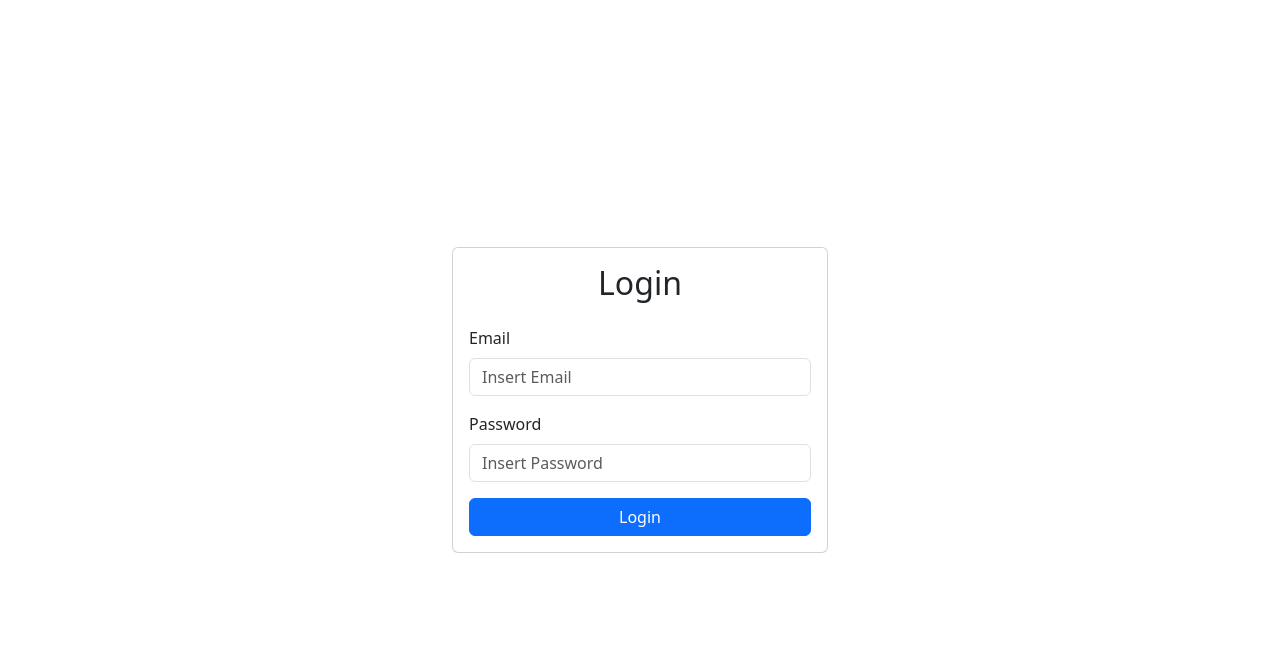
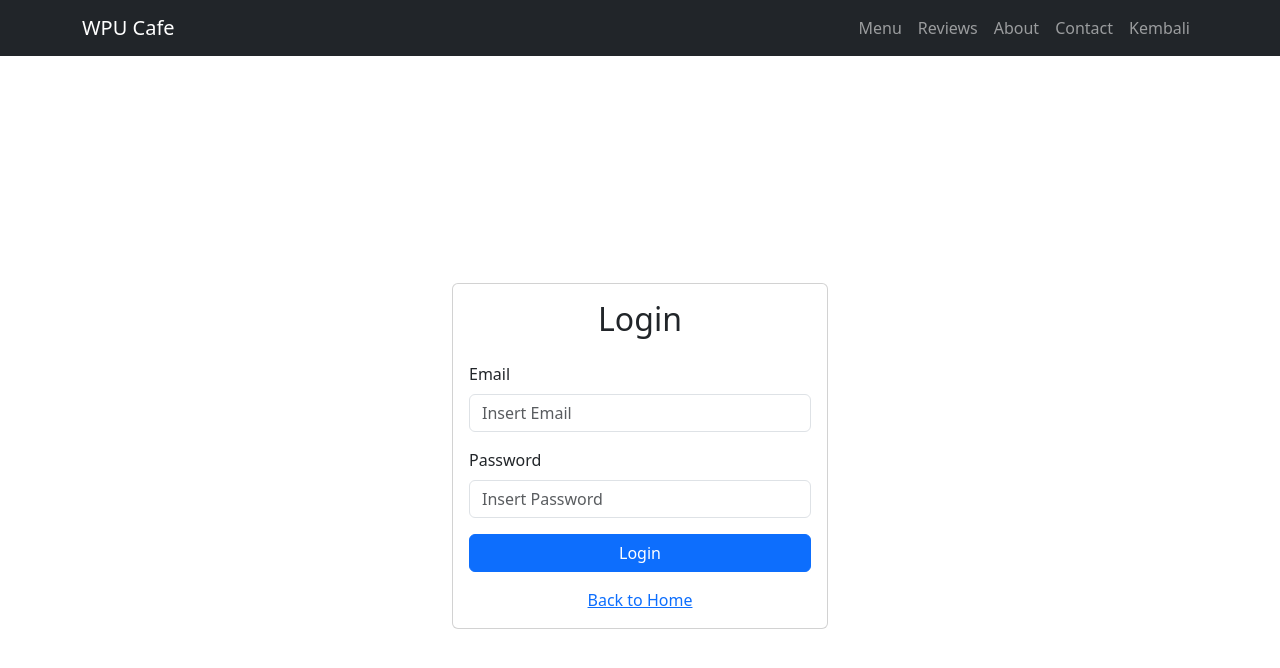
Before and after one commit to sopianJR/wpu-cafe, a React (Vite) app: page /login in a window 1280 px wide. Shown: the top 668 px of the page. Built offline with nearby package versions, Linux system fonts and the light colour scheme; no server answers.

Commit message:
add header on login page

```diff
--- a/src/components/pages/Login/Login.tsx
+++ b/src/components/pages/Login/Login.tsx
@@ -1,6 +1,6 @@
 import { FormEvent, useState } from 'react';
-import { Form, Button, Container, Row, Col, Card, Alert } from 'react-bootstrap';
-import { useNavigate } from 'react-router-dom';
+import { Form, Button, Container, Row, Col, Card, Alert, Navbar, Nav} from 'react-bootstrap';
+import { Link, useNavigate } from 'react-router-dom';
 import { setLocalStorage } from '../../../utils/storage';
 import { login } from '../../../services/auth.service';
 
@@ -26,6 +26,23 @@
     };
 
     return (
+        <>
+        {/* Navbar Section */}
+        <Navbar bg="dark" variant="dark" expand="lg" sticky="top">
+            <Container>
+                <Navbar.Brand as={Link} to="/">WPU Cafe</Navbar.Brand>
+                <Navbar.Toggle aria-controls="basic-navbar-nav" />
+                <Navbar.Collapse id="basic-navbar-nav">
+                    <Nav className="ms-auto">
+                        <Nav.Link as={Link} to="/#menu">Menu</Nav.Link>
+                        <Nav.Link as={Link} to="/#reviews">Reviews</Nav.Link>
+                        <Nav.Link as={Link} to="/#about">About</Nav.Link>
+                        <Nav.Link as={Link} to="/#contact">Contact</Nav.Link>
+                        <Nav.Link as={Link} to="/">Kembali</Nav.Link>
+                    </Nav>
+                </Navbar.Collapse>
+            </Container>
+        </Navbar>
         <Container className="d-flex align-items-center justify-content-center" style={{ minHeight: '100vh' }}>
             <Row className="w-100" style={{ maxWidth: '400px' }}>
                 <Col>
@@ -45,12 +62,18 @@
                                 <Button variant="primary" type="submit" className="w-100">
                                     Login
                                 </Button>
+
                             </Form>
+
+                            <div className="text-center mt-3">
+                                <Link to="/">Back to Home</Link>
+                            </div>
                         </Card.Body>
                     </Card>
                 </Col>
             </Row>
         </Container>
+        </>
     );
 };
 
```
